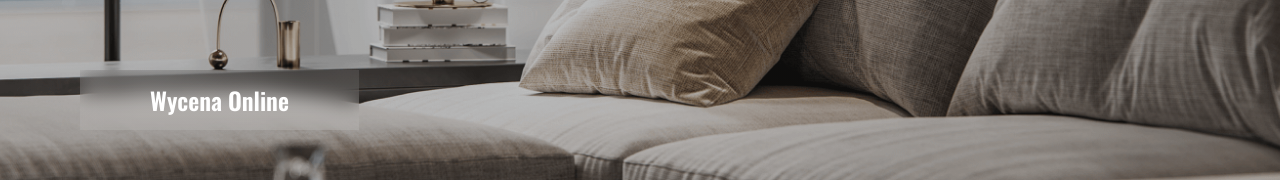
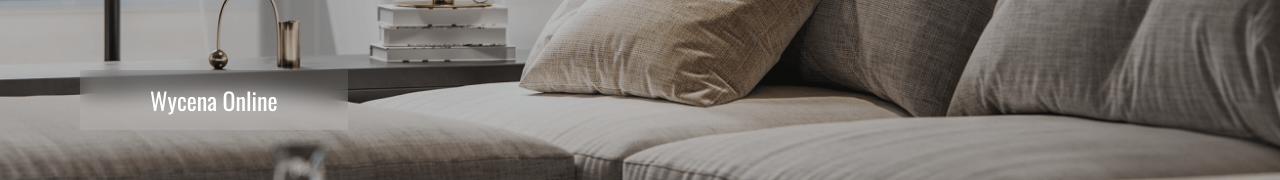
Before and after one commit to gorbatiukcom/admiral, a Next.js app: page / in a window 1280 px wide. Shown: the part 535-715 px from the top of the page. Built offline with nearby package versions, Linux system fonts and the light colour scheme.

Commit message:
Update font-width

```diff
--- a/src/app/page.tsx
+++ b/src/app/page.tsx
@@ -46,6 +46,7 @@ export default function Home() {
               lineHeight="36px"
               borderRadius={0}
               transition="backdrop-filter 0.2s"
+              fontWeight={400}
               _hover={{
                 backdropFilter: "blur(2px)",
               }}
```
